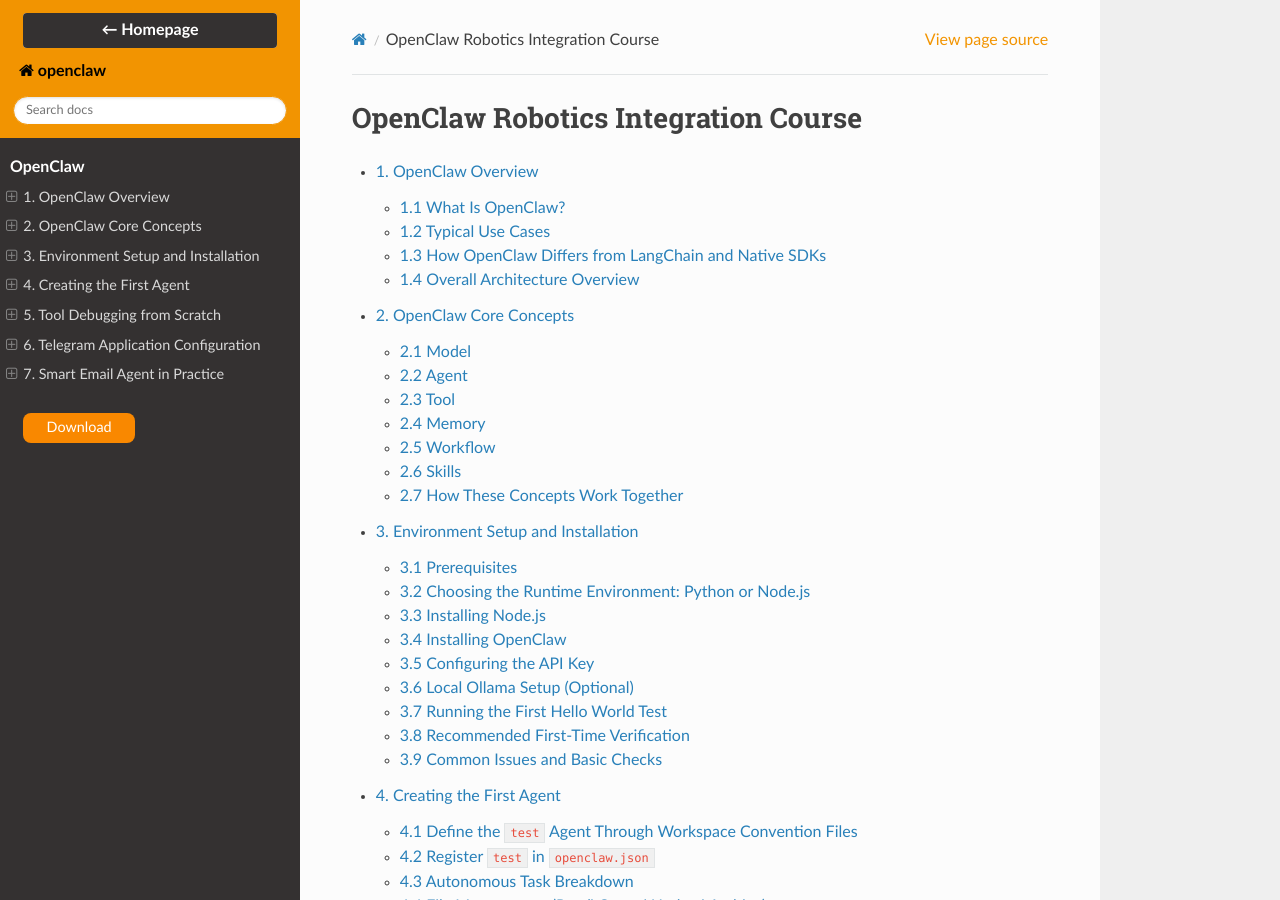
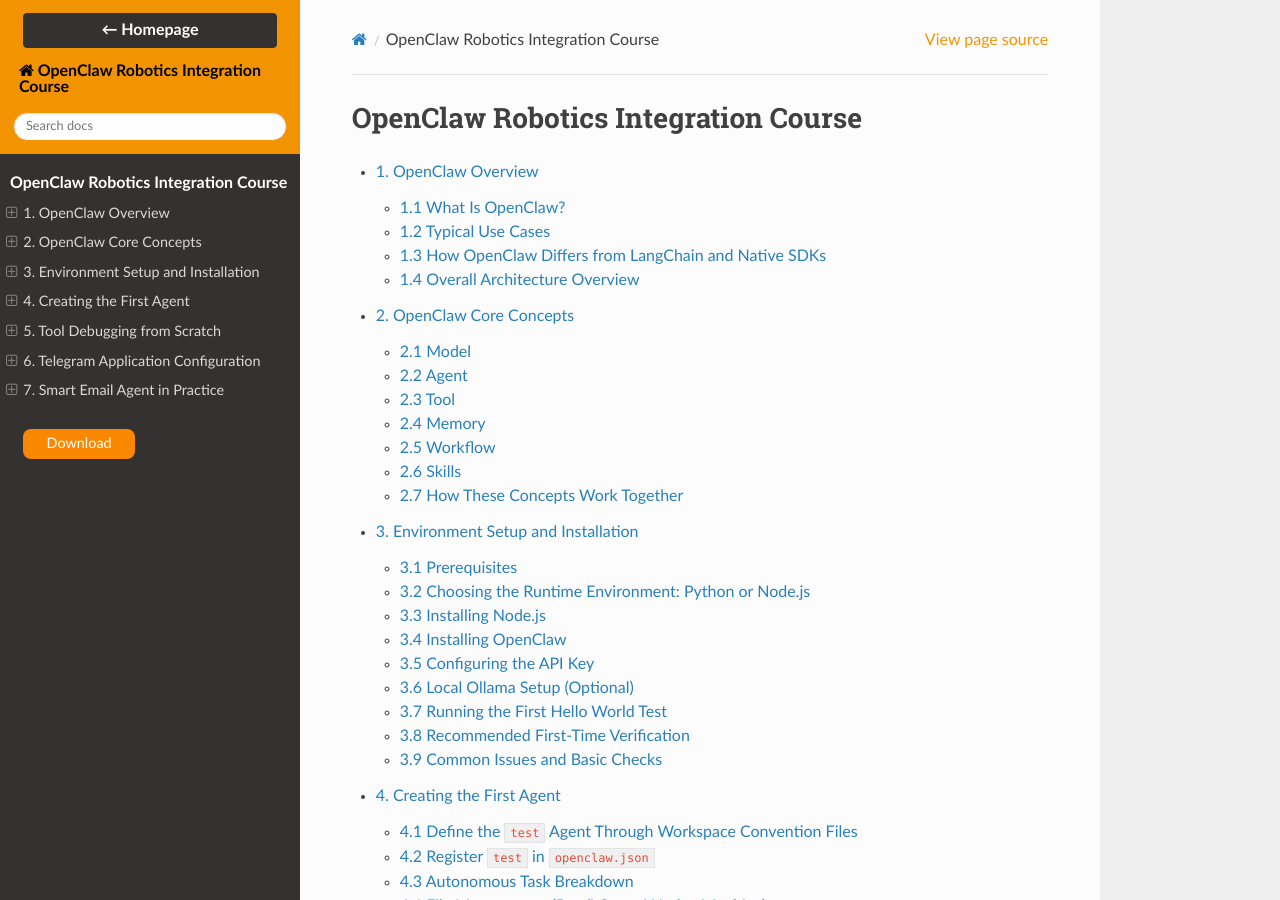
Before and after one commit to Hiwonder-docs/openclaw, a Sphinx documentation site: the page built from source/index.rst, in a window 1280 px wide and 900 px high. Built offline with Sphinx 7.4.7 and the Read the Docs theme 3.1.0, drawn with Linux system fonts in a browser that asks for light colours.

```diff
--- a/source/conf.py
+++ b/source/conf.py
@@ -84,7 +84,7 @@ def replace_gfm_callouts(app, docname, source):
 def setup(app):
     app.connect("source-read", replace_gfm_callouts)
 
-project = 'openclaw'
+project = 'OpenClaw Robotics Integration Course'
 copyright = '2025, Hiwonder'
 author = 'Hiwonder'
 release = 'v1.0'
--- a/source/index.rst
+++ b/source/index.rst
@@ -9,7 +9,7 @@ OpenClaw Robotics Integration Course
 
 .. toctree::
    :maxdepth: 2
-   :caption: OpenClaw
+   :caption: OpenClaw Robotics Integration Course
 
    docs/1_OpenClaw_Overview.md
    docs/2_OpenClaw_Core_Concepts.md
```
